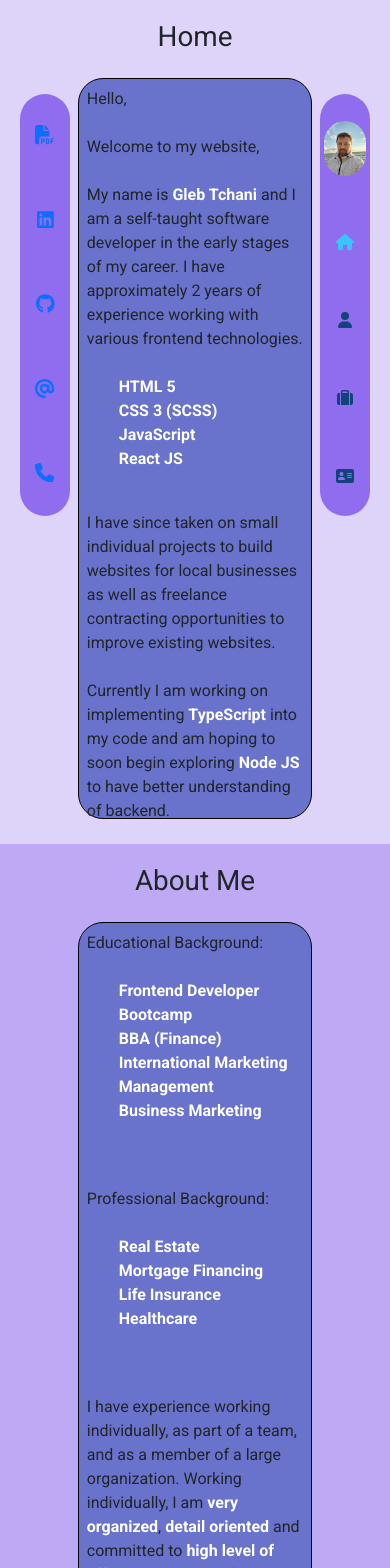
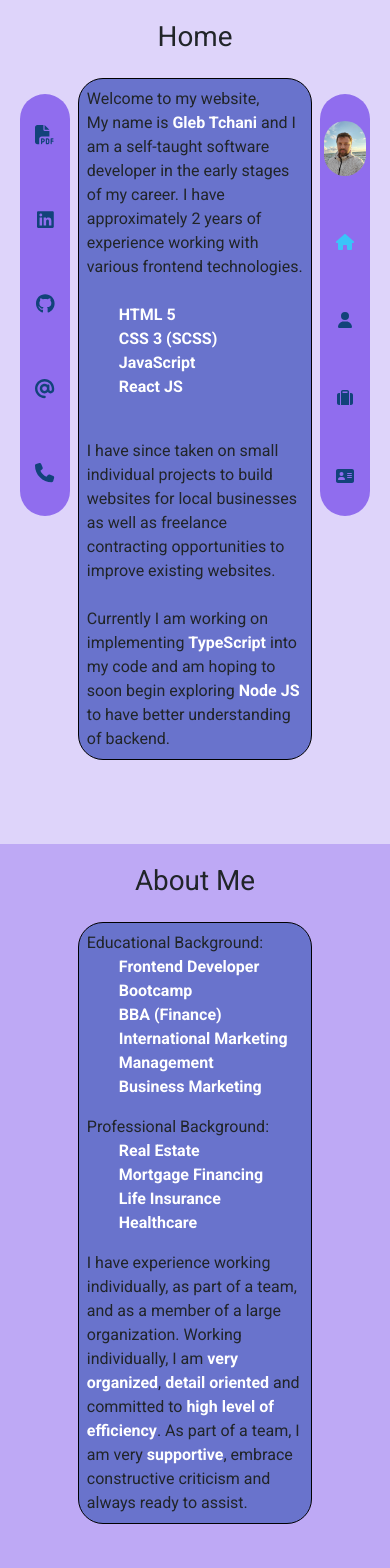
Before and after one commit to GlebTc/Portfolio, a React (Create React App) app: page / in a window 390 px wide. Shown: the top 1568 px of the page. Built offline with nearby package versions, Linux system fonts and the light colour scheme.

Commit message:
Fixed page sizes and mobile buttons styling

```diff
--- a/src/components/pages__components/About.tsx
+++ b/src/components/pages__components/About.tsx
@@ -7,22 +7,20 @@ const About = ({title, id}:{title:string, id:string}) => {
         <section id={id} className="about__container">
             <h1>{title} Me</h1>
             <p className="about" id={title}>
-                Educational Background:<br /><br />
+                Educational Background:<br />
                 <ul>
                     <li><span>Frontend Developer Bootcamp</span></li>
                     <li><span>BBA (Finance)</span></li>
                     <li><span>International Marketing Management</span></li>
                     <li><span>Business Marketing</span></li>
                 </ul>
-                <br /><br />
-                Professional Background:<br /><br />
+                Professional Background:<br />
                 <ul>
                     <li><span>Real Estate</span></li>
                     <li><span>Mortgage Financing</span></li>
                     <li><span>Life Insurance</span></li>
                     <li><span>Healthcare</span></li>
                 </ul>
-                <br /><br />
                 I have experience working individually, as part of a team, and as a member of a large organization. Working individually, I am <span>very organized</span>, <span>detail oriented</span> and committed to <span>high level of efficiency</span>. As part of a team, I am very <span>supportive</span>, embrace constructive criticism and always ready to assist.
             </p>
         </section>
--- a/src/components/pages__components/Home.tsx
+++ b/src/components/pages__components/Home.tsx
@@ -3,8 +3,7 @@ const Home = ({title, id}:{title: string, id:string}) => {
         <section id={id} className="home__container">
             <h1>{title}</h1>
             <p className="introduction" id={title}>
-                Hello, <br /><br />
-                Welcome to my website, <br /><br />
+                Welcome to my website, <br />
 
                 My name is <span>Gleb Tchani</span> and I am a self-taught software developer in the early stages of my career.  I have approximately 2 years of experience working with various frontend technologies.<br /><br />
                 <ul>
--- a/src/sass/components/_about.scss
+++ b/src/sass/components/_about.scss
@@ -1,5 +1,5 @@
 .about__container {
-    height: calc(100vh - var(--NavBar__Height));
+    height: calc(100vh/* - var(--NavBar__Height)*/);
     background-color: var(--BGC__Light__Secondary);
     /*padding-top: var(--NavBar__Height);*/
     display: flex;
--- a/src/sass/components/_contact.scss
+++ b/src/sass/components/_contact.scss
@@ -1,5 +1,5 @@
 .contact {
-    height: calc(100vh - var(--NavBar__Height));
+    height: calc(100vh/* - var(--NavBar__Height)*/);
     background-color: var(--BGC__Light__Secondary);
     display: flex;
     flex-direction: column;
@@ -21,3 +21,11 @@
     border-radius: 25px;
     background-color: var(--Btn__BGC);
 }
+
+@media screen and (max-width: 800px) {
+    .contact-form {
+        min-height: 70%;
+        width: auto;
+        margin: 25px 20%;
+    }
+}
--- a/src/sass/components/_home.scss
+++ b/src/sass/components/_home.scss
@@ -38,6 +38,7 @@
         min-height: 70%;
         width: auto;
         margin: 25px 20%;
+        font-size: 1rem;
     }
 
     .home__container {
--- a/src/sass/components/_navbar.scss
+++ b/src/sass/components/_navbar.scss
@@ -158,4 +158,12 @@
         text-decoration: none;
     }
 
+    .fa-file-pdf,
+    .fa-linkedin,
+    .fa-github,
+    .fa-at,
+    .fa-phone
+    {
+        color: var(--Text__Primary)
     }
+}
```
Lines whose indentation alone changed are shown as unchanged.
